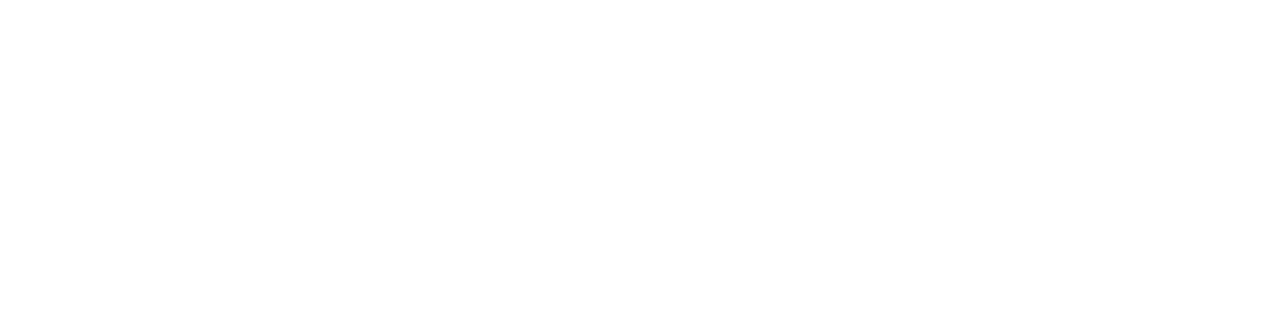
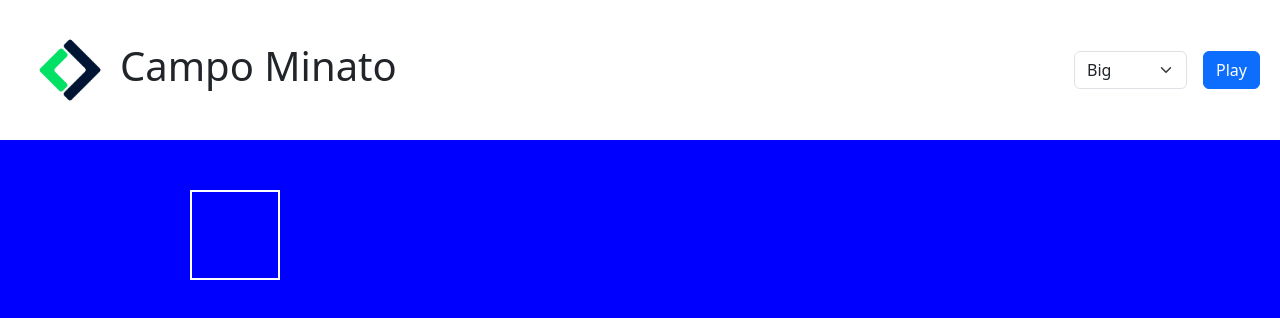
Before and after one commit to AlessiaOsman/js-campominato-grid, a plain HTML site: page index.html in a window 1280 px wide. Drawn offline with nearby package versions, Linux system fonts and the light colour scheme.

Commit message:
added css

```diff
--- a/css/style.css
+++ b/css/style.css
@@ -0,0 +1,73 @@
+/*Reset*/
+*{
+    margin: 0;
+    padding: 0;
+    box-sizing: border-box;
+}
+
+/*Generics*/
+
+header{
+    padding: 20px;
+    background-color: #ffffff;
+    margin-bottom: 50px;
+}
+
+body{
+    background-color: blue;
+}
+
+img{
+    width: 100px;
+    height: 100px;
+}
+
+/*Utilities*/
+
+.flex{
+    display: flex;
+}
+
+.align-center{
+    align-items: center;
+}
+
+.justify-between{
+    justify-content: space-between;
+}
+
+.c-100{
+    width: calc(100%/10);
+    height: calc(100%/10);
+}
+
+.c-81{
+    width: calc(100%/9);
+    height: calc(100%/9);
+}
+
+.c-49{
+    width: calc(100%/7);
+    height: calc(100%/7);
+}
+
+
+/*Grid*/
+
+#grid{
+    width: 900px;
+    height: 900px;
+    margin: 0 auto;
+    display: flex;
+    flex-wrap: wrap;
+    align-items: flex-start;
+}
+
+#grid .cell{
+    border: 2px solid #ffffff;
+    cursor: pointer;
+}
+
+.cell.clicked{
+    background-color: lightblue;
+}
--- a/index.html
+++ b/index.html
@@ -1,14 +1,45 @@
 <!DOCTYPE html>
 <html lang="en">
+
 <head>
     <meta charset="UTF-8">
     <meta name="viewport" content="width=device-width, initial-scale=1.0">
     <title>Griglia Dinamica</title>
+    <link href="https://cdn.jsdelivr.net/npm/bootstrap@5.3.2/dist/css/bootstrap.min.css" rel="stylesheet"
+        integrity="sha384-T3c6CoIi6uLrA9TneNEoa7RxnatzjcDSCmG1MXxSR1GAsXEV/Dwwykc2MPK8M2HN" crossorigin="anonymous">
     <link rel="stylesheet" href="./css/style.css">
     <script src="./js/functions.js"></script>
     <script defer src="./js/script.js"></script>
 </head>
+
 <body>
+    <header class="flex justify-between align-center">
+        <div class="flex align-center">
+            <img src="./img/mobile-logo.png" alt="logo">
+            <h1>Campo Minato</h1>
+        </div>
+        <form class="row row-cols-lg-auto g-3 align-items-center">
 
+
+            <div class="col-12">
+                <label class="visually-hidden" for="inlineFormSelectPref">Seleziona la difficoltà</label>
+                <select class="form-select" id="inlineFormSelectPref">
+                    <option value="1">Big</option>
+                    <option value="2">Medium</option>
+                    <option value="3">Small</option>
+                </select>
+            </div>
+
+            <div class="col-12">
+                <button type="submit" class="btn btn-primary">Play</button>
+            </div>
+        </form>
+    </header>
+    <main>
+        <div id="grid">
+            <div class="cell c-100"></div>
+        </div>
+    </main>
 </body>
+
 </html>
```
Also changed, not shown: img/mobile-logo.png (added).
